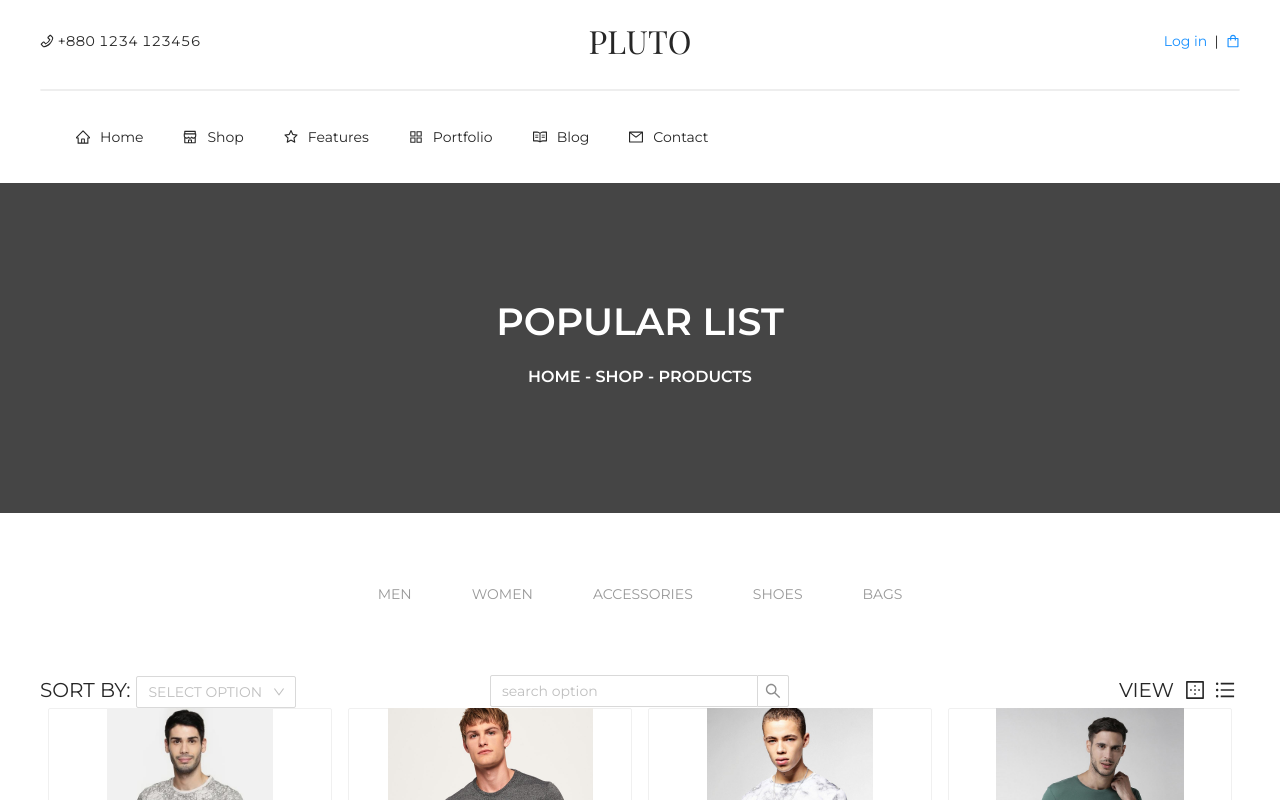
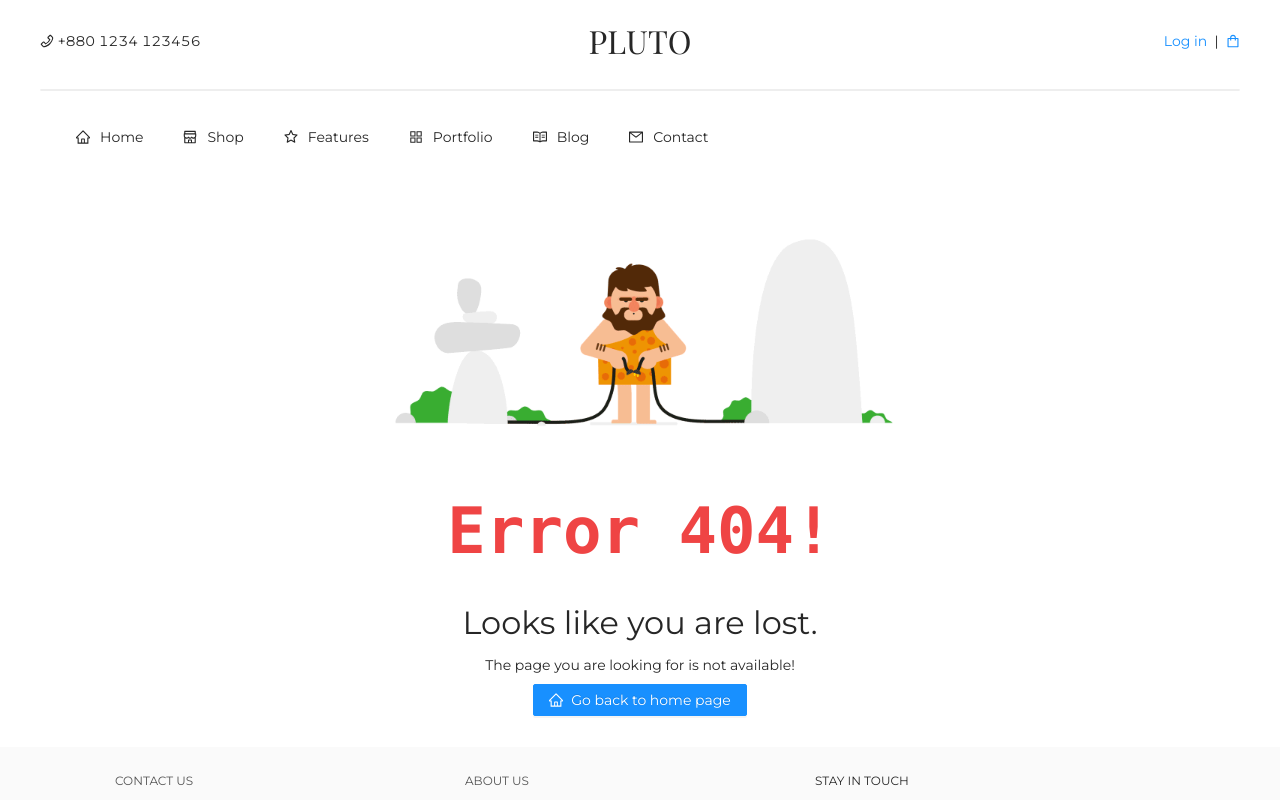
Before and after one commit to Alamin02/pluto, a React (Create React App) app: page /product/list in a window 1280 px wide. Shown: the top 800 px of the page. Built offline with nearby package versions, Linux system fonts and the light colour scheme; a web font is replaced by a local one.

Commit message:
refactor: removed redundant codes

```diff
--- a/src/App.js
+++ b/src/App.js
@@ -18,16 +18,16 @@ function App() {
       <Navbar />
       <Switch>
         <Route path="/" component={Home} exact />
-        <Route path="/product" component={ProductDetails} exact />
-        <Route path="/product/list" component={ProductsPage} exact />
-        <Route path="/profile" component={UserProfile} exact />
-        <Route path="/update-profile" component={UpdateUserProfile} exact />
+
+        <Route path="/products/list" component={ProductsPage} exact />
         <Route path="/products/:id" component={ProductDetails} exact />
-        <Route path="/product/list" component={ProductsPage} exact />
-        <Route path="/cart" component={Cart} exact />
+
         <Route path="/profile" component={UserProfile} exact />
         <Route path="/profile/edit" component={UpdateUserProfile} exact />
+
+        <Route path="/cart" component={Cart} exact />
         <Route path="/checkOut" component={CheckOut} exact />
+
         <Route component={Error404} />
       </Switch>
       <Footer />
```
